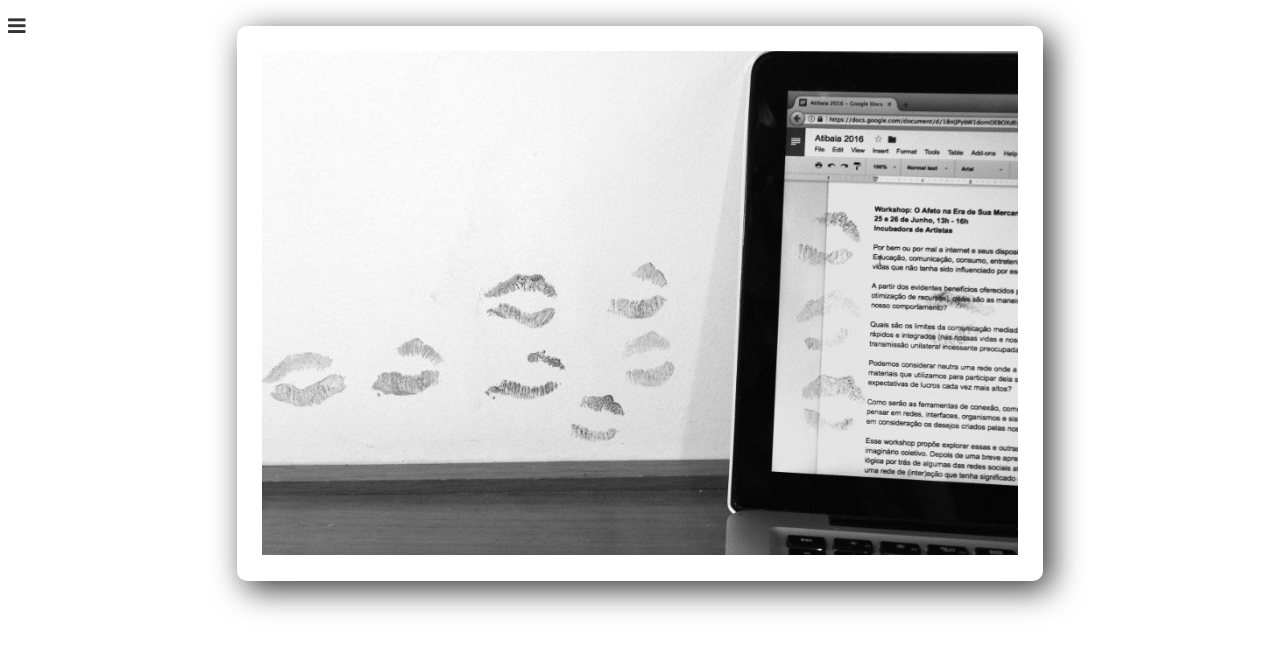
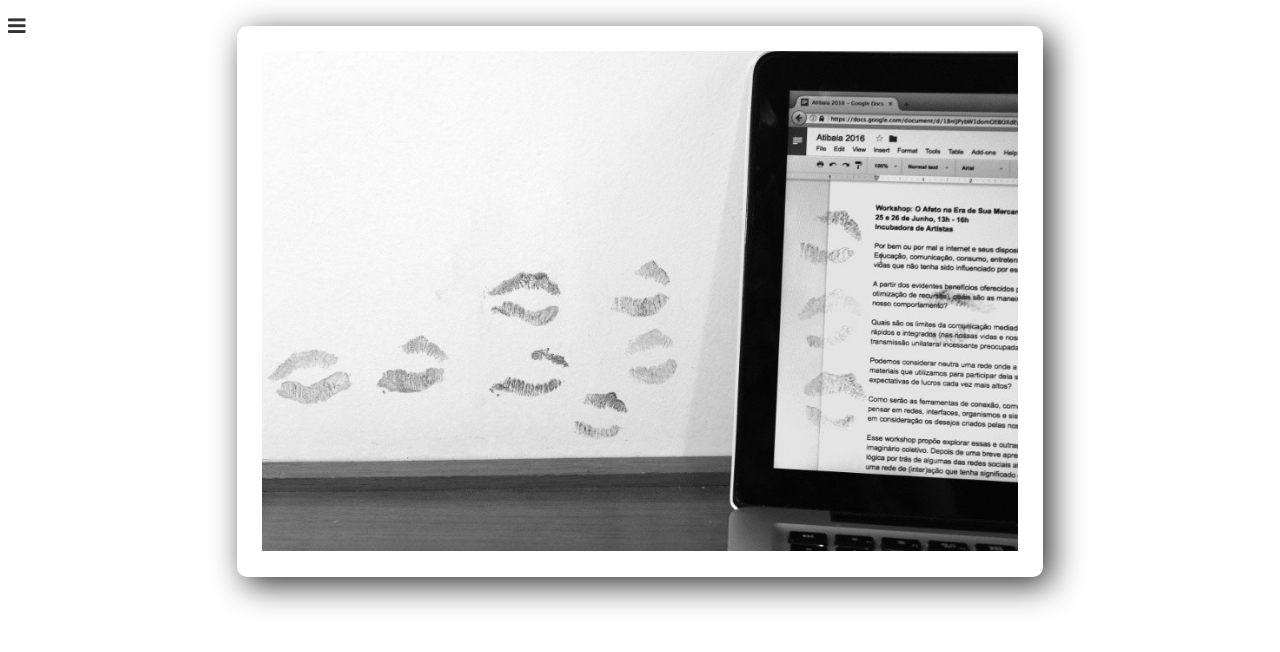
Before and after one commit to thiagohersan-www/xoxoxolololol.thiagohersan.com, a Jekyll site: the page built from _pages/index.md, in a window 1280 px wide. Shown: the top 652 px of the page. Built offline with Jekyll 4.4.1, drawn with Linux system fonts in a browser that asks for light colours; nearby versions of some CDN libraries.

Commit message:
fix home image height

```diff
--- a/css/main.scss
+++ b/css/main.scss
@@ -177,7 +177,11 @@ body {
   background-position: right center;
   background-repeat: no-repeat;
   background-size: cover;
-  min-height: 56vh;
+  box-sizing: border-box;
+  padding-bottom: 56%;
+  min-height: 500px;
+  max-height: 700px;
+
 }
 
 #swipebox-gallery {
```
